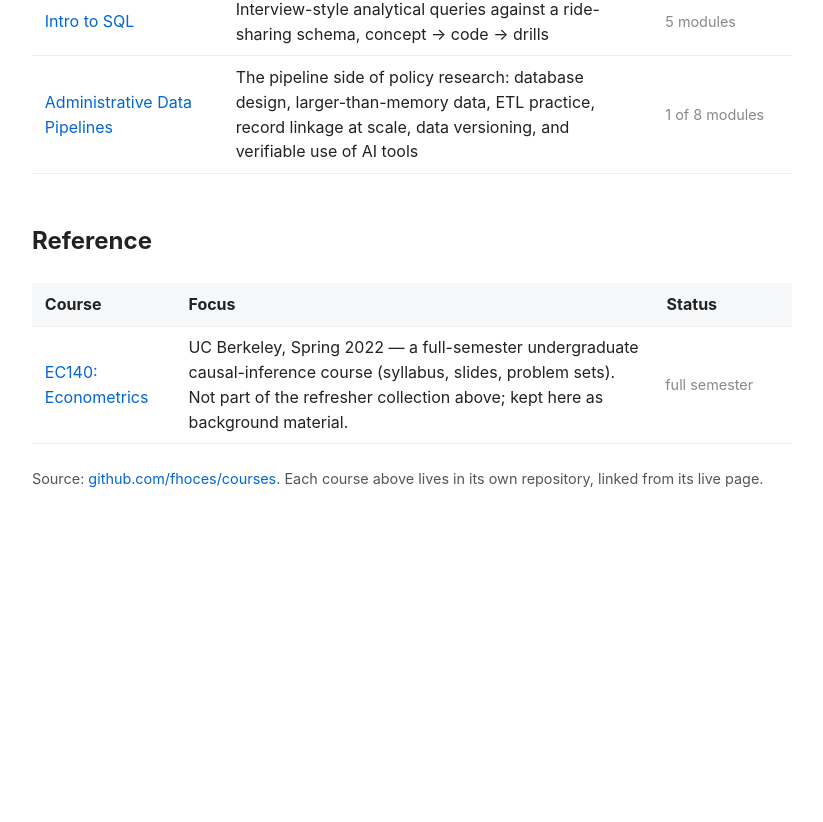
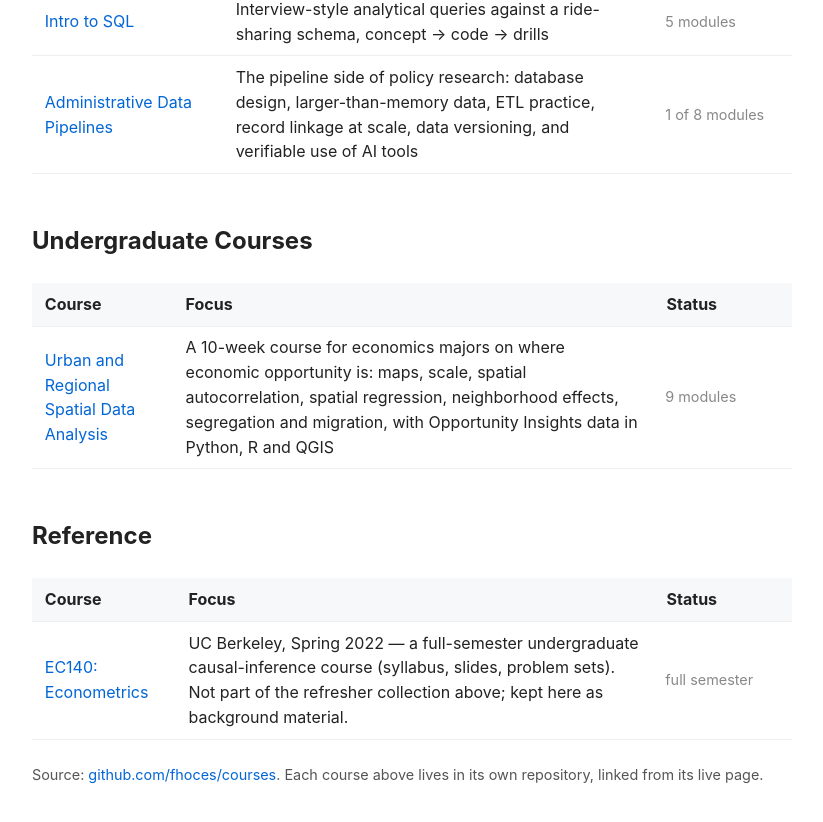
Before and after one commit to fhoces/courses, a plain HTML site: page index.html in a window 1280 px wide. Shown: the part 883-1705 px from the top of the page, without its empty margins (228-1051 px from the left). Before the commit the page ends 1422 px from the top, so only its background shows below. Drawn offline with Linux system fonts and the light colour scheme.

Commit message:
Add Urban and Regional Spatial Data Analysis to the hub page and README
Co-Authored-By: Claude Opus 5.5 <noreply@anthropic.com>
Claude-Session: https://claude.ai/code/session_01L3yZPjP4KNbUhqiyHgU41M

```diff
--- a/index.html
+++ b/index.html
@@ -77,6 +77,17 @@ domains. Built for interview prep; doubles as a working portfolio.
   </tr>
 </table>
 
+<h2>Undergraduate Courses</h2>
+
+<table>
+  <tr><th>Course</th><th>Focus</th><th>Status</th></tr>
+  <tr>
+    <td><a href="https://fhoces.github.io/urban-spatial-analysis/">Urban and Regional Spatial Data Analysis</a></td>
+    <td>A 10-week course for economics majors on where economic opportunity is: maps, scale, spatial autocorrelation, spatial regression, neighborhood effects, segregation and migration, with Opportunity Insights data in Python, R and QGIS</td>
+    <td class="status">9 modules</td>
+  </tr>
+</table>
+
 <h2>Reference</h2>
 
 <table>
```
Also changed, not shown: 2 other files.
